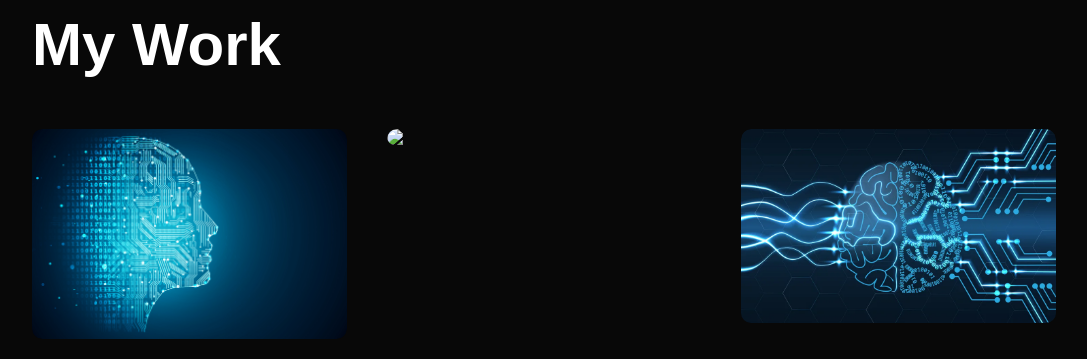
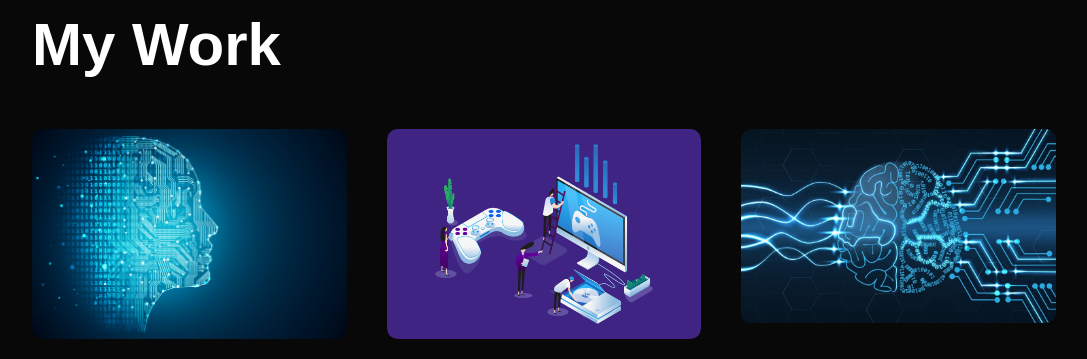
Before and after one commit to vanivaranya/Personal-Portfolio-Website, a plain HTML site: page index.html in a window 1280 px wide. Shown: the part 1520-1879 px from the top of the page, without its empty margins (96-1183 px from the left). Drawn offline with Linux system fonts and the light colour scheme.

Commit message:
Update index.html

```diff
--- a/index.html
+++ b/index.html
@@ -91,7 +91,7 @@
                     </div>
                 </div>
             <div class="work">
-                <img src="project2.png">
+                <img src="project2.jpg">
                 <div class="layer">
                     <h3>BlockRaid</h3>
                     <p>Developed the player of a blockchain-based game, blending puzzle-solving and blockchain education</p>
```
